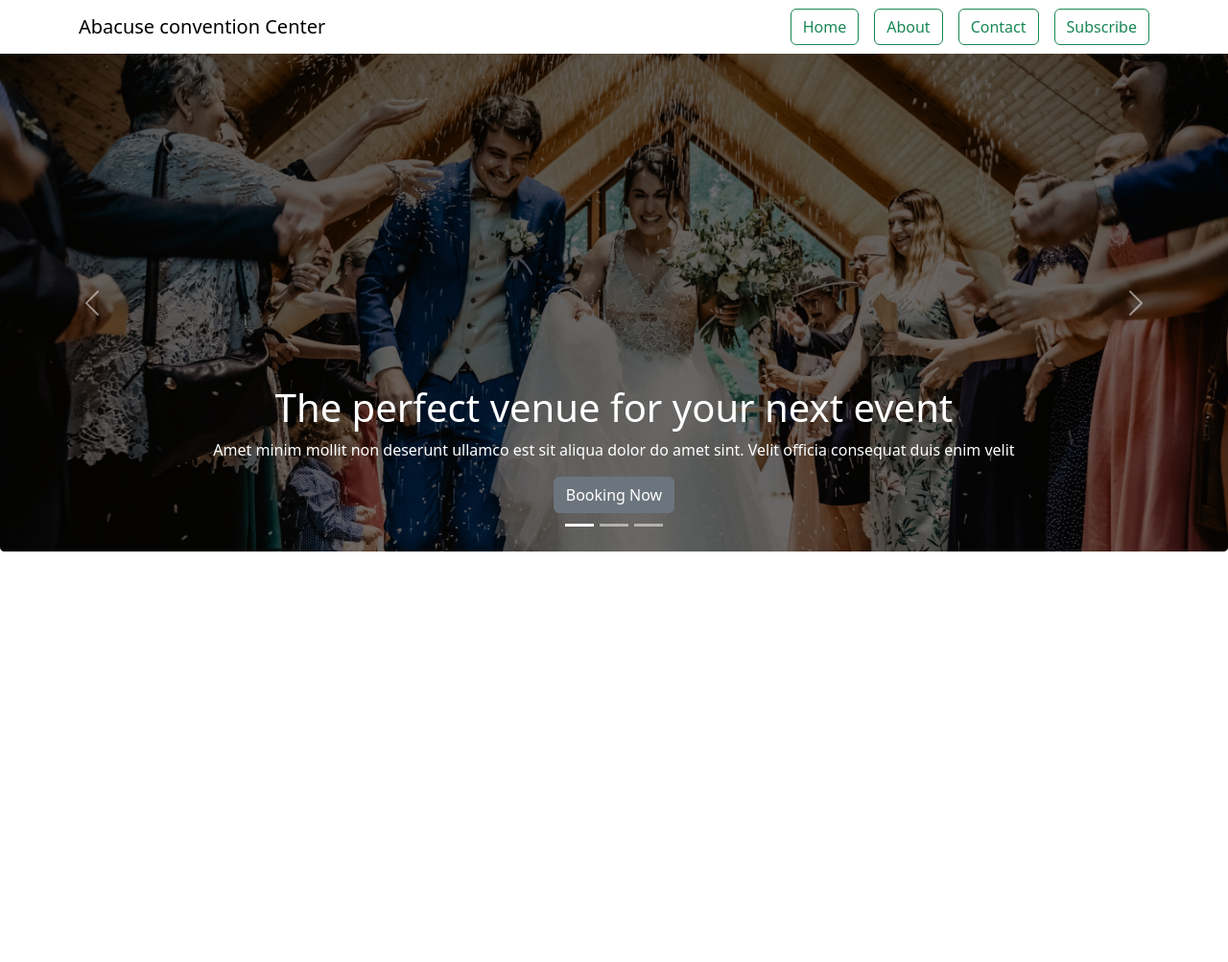
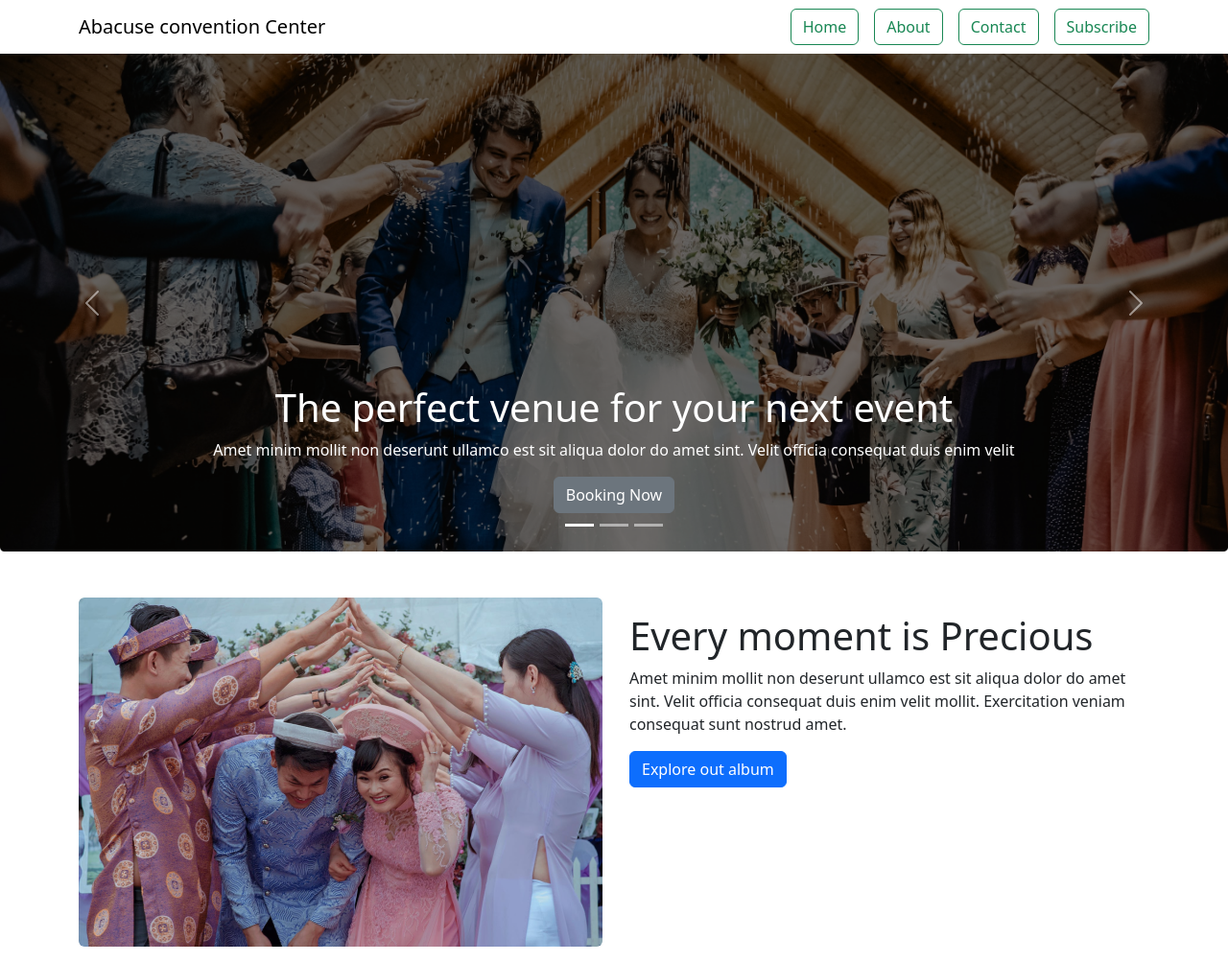
Before and after one commit to harunjk/convention-bootstrap, a plain HTML site: page index.html in a window 1280 px wide. Shown: the whole page at 96% size. Before the commit the page ends 800 px from the top, so only its background shows below. Drawn offline with nearby package versions, Linux system fonts and the light colour scheme.

Commit message:
wedding section done

```diff
--- a/index.html
+++ b/index.html
@@ -30,7 +30,7 @@
     </header>
     <!-- Main body  -->
     <main>
-        <!-- Carousel  -->
+    <!-- Carousel  -->
         <div id="carouselExampleCaptions" class="carousel slide">
             <div class="carousel-indicators">
               <button type="button" data-bs-target="#carouselExampleCaptions" data-bs-slide-to="0" class="active" aria-current="true" aria-label="Slide 1"></button>
@@ -75,7 +75,26 @@
               <span class="carousel-control-next-icon" aria-hidden="true"></span>
               <span class="visually-hidden">Next</span>
             </button>
-          </div>
+        </div>
+    <!--  Moment wedding  -->
+        <section>
+            <div class="card border-0 mb-3 d-flex container mt-5">
+                <div class="row g-0">
+                  <div class="col-md-4 w-50">
+                    <img src="images/wedding.png" class="img-fluid rounded" alt="...">
+                  </div>
+                  <div class="col-md-8 w-50">
+                    <div class="card-body">
+                      <h1>Every moment is Precious </h1>
+                      <p>Amet minim mollit non deserunt ullamco est sit aliqua dolor
+                        do amet sint. Velit officia consequat duis enim velit mollit.
+                        Exercitation veniam consequat sunt nostrud amet.</p>
+                        <button type="button" class="btn btn-primary">Explore out album</button>
+                    </div>
+                  </div>
+                </div>
+              </div>
+        </section>
     </main>
     <script src="https://cdn.jsdelivr.net/npm/bootstrap@5.3.0/dist/js/bootstrap.bundle.min.js" integrity="sha384-geWF76RCwLtnZ8qwWowPQNguL3RmwHVBC9FhGdlKrxdiJJigb/j/68SIy3Te4Bkz" crossorigin="anonymous"></script>
   </body>
```
